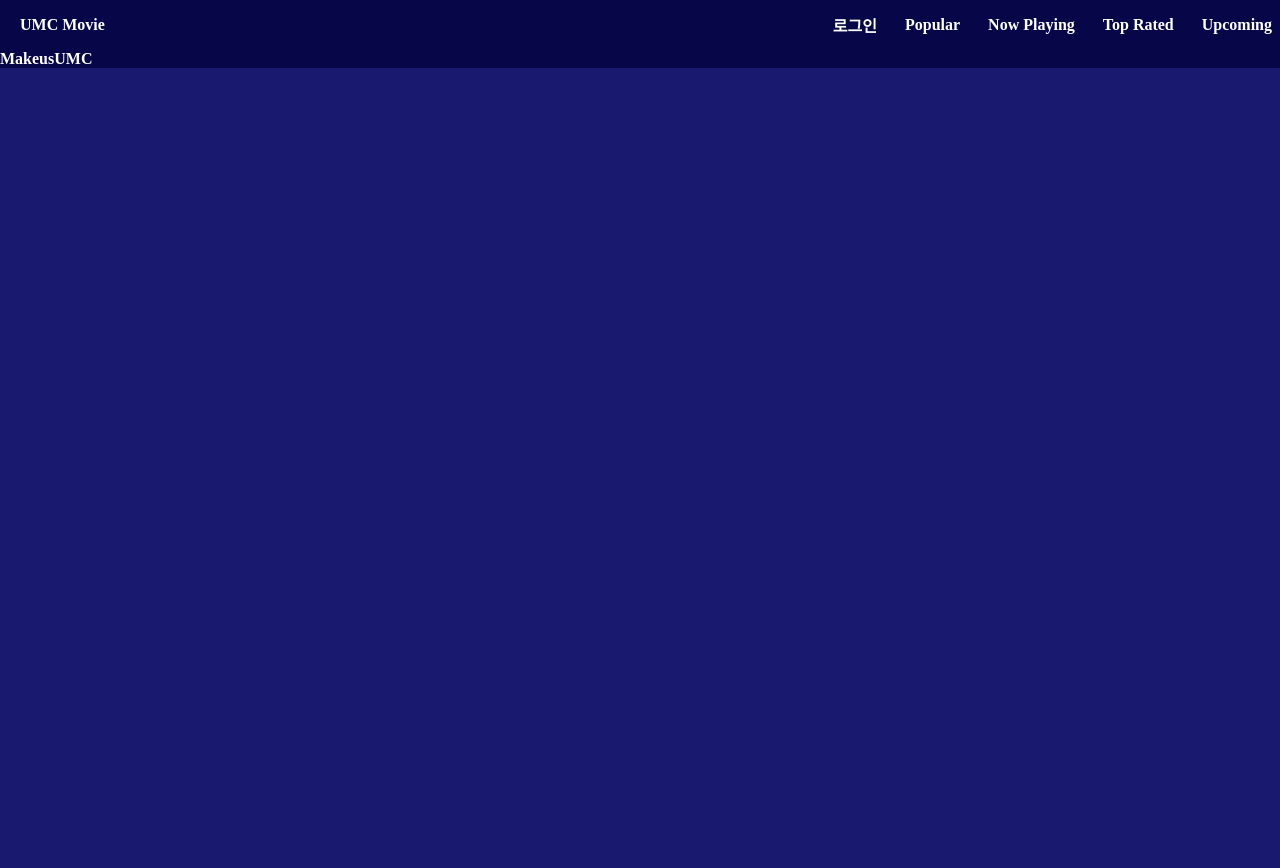
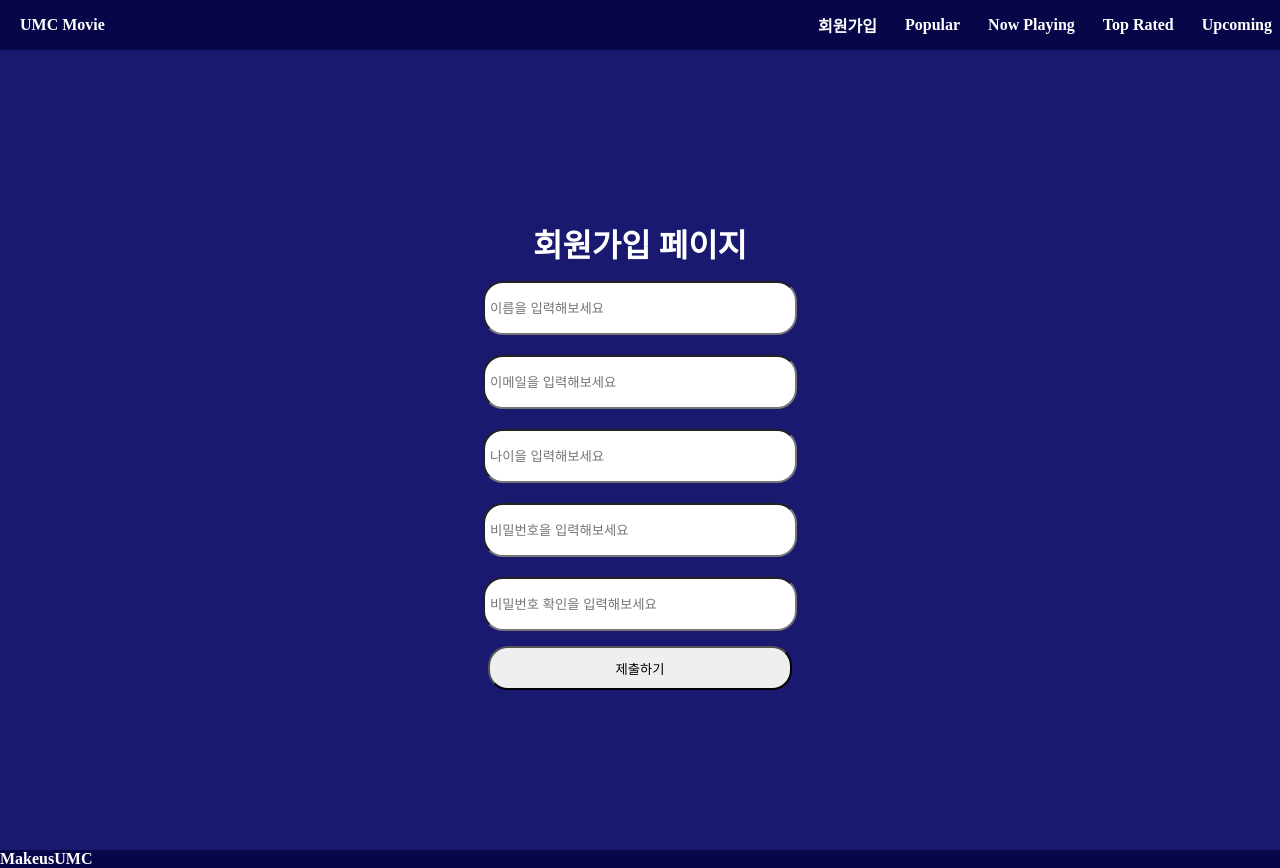
Before and after one commit to UMC-6th-study/Web-1, a React (Vite) app in the folder week3/movie-site/: page /signUp in a window 1280 px wide. Before the commit the page ends 800 px from the top, so only its background shows below. Built offline with nearby package versions, Linux system fonts and the light colour scheme.

Commit message:
week4 mission1

```diff
--- a/week3/movie-site/src/App.jsx
+++ b/week3/movie-site/src/App.jsx
@@ -11,6 +11,7 @@ import TopRatedPage from "./components/movie/TopRatedPage";
 import UpcomingPage from "./components/movie/UpcomingPage";
 import Navbar from "./components/movie/Navbar";
 import MovieDetailPage from "./components/movie/MovieDetailPage";
+import SignUpPage from "./components/movie/SignUpPage";
 function App() {
   return (
     <>
@@ -18,6 +19,7 @@ function App() {
         <Navbar />
         <Routes>
           <Route path="/" element={<MainPage />} />
+          <Route path="/signUp" element={<SignUpPage />} />
           <Route path="/popular" element={<PopularPage />} />
           <Route path="/nowPlaying" element={<NowPlayingPage />} />
           <Route path="/topRated" element={<TopRatedPage />} />
--- a/week3/movie-site/src/components/movie/Navbar.jsx
+++ b/week3/movie-site/src/components/movie/Navbar.jsx
@@ -17,7 +17,7 @@ export default function Navbar() {
   const navItems = [
     {
       to: "/signup",
-      text: stringVar,
+      text: "회원가입",
       click: () => {
         setLogOut(!logout);
       },
--- /dev/null
+++ b/week3/movie-site/src/components/movie/SignUpItem.jsx
@@ -0,0 +1,90 @@
+import { useEffect, useState } from "react";
+import styled from "styled-components";
+
+/**
+ *공백이 있는지를 검사하는 함수
+ * @param obj
+ * @returns
+ */
+function noSpace(obj) {
+  // 공백사용못하게
+  const str_space = /^\s+|\s+$/g;
+
+  if (obj.value === "") return false;
+  if (str_space.exec(obj.value)) {
+    obj.focus();
+    obj.value = obj.value.replace(/\s| /gi, ""); // 공백제거
+  }
+  return true;
+}
+
+export default function SignUpItem({
+  name,
+  checkFun,
+  changeEvent,
+  pw,
+  pwItem,
+}) {
+  const [notice, setNotice] = useState("");
+
+  return (
+    <div>
+      <Input
+        type={!pwItem ? "" : "password"}
+        onSubmit={(e) => {
+          console.log("Sdfsd");
+          const input = e.target.value;
+          console(input);
+
+          // 비밀번호 입력란이라면
+          if (pwItem && pw === null) {
+            changeEvent(input);
+          } else if (pwItem) {
+            setNotice(checkFun(pw, input));
+            return;
+          }
+
+          setNotice(checkFun(input));
+
+          // notice == "" 맞는 조건이라면 formData를 변경한다.
+          if (setNotice(checkFun(input)) === "") {
+            changeEvent(input);
+          }
+        }}
+        onChange={(e) => {
+          const input = e.target.value;
+
+          // 비밀번호 입력란이라면
+          if (pwItem && pw === null) {
+            changeEvent(input);
+          } else if (pwItem) {
+            setNotice(checkFun(pw, input));
+            return;
+          }
+
+          setNotice(checkFun(input));
+
+          // notice == "" 맞는 조건이라면 formData를 변경한다.
+          if (setNotice(checkFun(input)) === "") {
+            changeEvent(input);
+          }
+        }}
+        placeholder={`${name}을 입력해보세요`}
+      ></Input>
+      <Notice>{notice}</Notice>
+    </div>
+  );
+}
+const Input = styled.input`
+  border-radius: 20px;
+
+  width: 300px;
+  height: 40px;
+  margin: 5px;
+  padding: 5px;
+`;
+
+const Notice = styled.p`
+  color: red;
+  margin: 10px;
+`;
--- /dev/null
+++ b/week3/movie-site/src/components/movie/SignUpPage.jsx
@@ -0,0 +1,233 @@
+import styled from "styled-components";
+import { useEffect, useState } from "react";
+import SignUpItem from "./SignUpItem";
+
+/**
+ * 1. 동일한 input + notice div 스타일 컴포넌트를 만든다.
+ * 2. map 을 이용해 props만 바꾼다.
+ *  이때의 prop은 tag 이름, placeholder, checklogic, noice palceholder
+ *
+ * 제출하기 눌렀을시 -> 제어컴포넌트
+ *
+ *
+ */
+
+/**
+ *공백을 검사하는 함수
+ * @param obj
+ * @returns
+ */
+function noSpace(obj) {
+  const whitespaceRegex = /\s/;
+
+  if ((obj === "") | whitespaceRegex.test(obj)) return false;
+
+  return true;
+}
+
+function checkNameTypes(obj) {
+  // 한번더 사용,,,
+  if (noSpace(obj)) {
+    return "";
+  }
+  const innerText = "필수입력 항목입니다!";
+  return innerText;
+}
+
+function checkEmailType(obj) {
+  let innerText;
+  if (obj.includes("@") && noSpace(obj)) {
+    return "";
+  }
+
+  if (!noSpace(obj)) {
+    console.log(obj);
+    innerText = "이메일을 입력해주세요";
+    return innerText;
+  }
+  innerText = "올바른 이메일 형식이 아닙니다!";
+  return innerText;
+}
+
+function checkPWType(obj) {
+  let innerText;
+  const regex =
+    /^(?=.*[a-zA-Z])(?=.*\d)(?=.*[~@#$!%*?&])[a-zA-Z\d~@#$!%*?&]{4,12}$/;
+
+  if (regex.exec(obj)) {
+    // 올바른 비밀번호형식
+    return "";
+  }
+  if (!noSpace(obj)) {
+    innerText = "비밀번호를 입력해주세요";
+  } else if (obj.length < 4) {
+    innerText = "4자리 수 이상이어야 합니다.";
+    console.log(innerText);
+  } else if (obj.length > 12) {
+    innerText = "12자리 수 이하이어야 합니다.";
+    console.log(innerText);
+  } else innerText = "올바른 비밀번호 형식이 아닙니다.";
+
+  return innerText;
+}
+
+function checkAgeType(obj) {
+  let innerText;
+  const regex = /^[0-9]*$/;
+  if (regex.exec(obj) && parseInt(obj) >= 19) {
+    return "";
+  }
+
+  if (parseInt(obj) < 0) {
+    innerText = "나이는 양수여야합니다.";
+  } else if (parseInt(obj) < 19) {
+    innerText = "19세 이상만 사용 가능합니다.";
+  } else if (!Number.isInteger(obj)) {
+    innerText = "나이는 실수로 입력해주세요.";
+  } else {
+    innerText = "비밀번호를 입력해주세요";
+  }
+
+  return innerText;
+}
+
+function doubleCheckPW(pw, obj) {
+  let innerText;
+  if (obj === pw) {
+    innerText = "비밀번호 일치합니다.";
+    return innerText;
+  }
+  innerText = "비밀번호 일치하지 않습니다.";
+  return innerText;
+  // pw input창 value 같은지 확인해야함
+}
+
+// formData 초기값 데이터가 ""인지를 체크 => 아니라면 변화 유
+
+export default function SignUpPage() {
+  const INIT_DATA = {
+    name: "",
+    email: "",
+    age: "",
+    pw: "",
+    pwItem: "",
+  };
+  const [formData, setFormData] = useState(INIT_DATA);
+
+  const [pw, setPw] = useState("");
+
+  const handleChange = (tagName, value) => {
+    setFormData({
+      ...formData,
+      [tagName]: value,
+    });
+  };
+
+  return (
+    <>
+      <FormContainer
+        onSubmit={(e) => {
+          // 아무것도 없다면 제출 금지
+
+          if (JSON.stringify(formData) === JSON.stringify(INIT_DATA)) {
+            e.preventDefault();
+            console.log("Sdfsd");
+          }
+        }}
+      >
+        <h1 style={{ margin: "10px" }}>회원가입 페이지 </h1>
+        <SignUpItem
+          name={"이름"}
+          checkFun={checkNameTypes}
+          changeEvent={(value) => handleChange("name", value)}
+          pw={null}
+          pwItem={false}
+        />
+        <SignUpItem
+          name={"이메일"}
+          checkFun={checkEmailType}
+          changeEvent={(value) => handleChange("email", value)}
+          pw={null}
+          pwItem={false}
+        />
+        <SignUpItem
+          name={"나이"}
+          checkFun={checkAgeType}
+          changeEvent={(value) => handleChange("age", value)}
+          pw={null}
+          pwItem={false}
+        />
+        <SignUpItem
+          name={"비밀번호"}
+          checkFun={checkPWType}
+          changeEvent={(value) => {
+            handleChange("pw", value);
+            setPw(value);
+          }}
+          pw={null}
+          pwItem={true}
+        />
+        <SignUpItem
+          name={"비밀번호 확인"}
+          checkFun={doubleCheckPW}
+          changeEvent={(value) => {
+            handleChange("checkPw", value);
+          }}
+          pw={pw}
+          pwItem={true}
+        />
+        <Button>제출하기</Button>
+      </FormContainer>
+    </>
+  );
+}
+
+const FormContainer = styled.form`
+  display: flex;
+  flex-direction: column;
+  align-items: center;
+  justify-content: center;
+  height: 100%;
+
+  /* background: white; */
+`;
+
+const Button = styled.button`
+  border-radius: 20px;
+
+  width: 300px;
+  height: 40px;
+`;
+
+// const itemList = [
+//   {
+//     idTag: "이름",
+//     checkLogic: () => {
+//       console.log("hey");
+//     },
+//   },
+//   {
+//     idTag: "이름",
+//     checkLogic: () => {
+//       console.log("hey");
+//     },
+//   },
+//   {
+//     idTag: "이름",
+//     checkLogic: () => {
+//       console.log("hey");
+//     },
+//   },
+//   {
+//     idTag: "이름",
+//     checkLogic: () => {
+//       console.log("hey");
+//     },
+//   },
+//   {
+//     idTag: "이름",
+//     checkLogic: () => {
+//       console.log("hey");
+//     },
+//   },
+// ];
```
Also changed, not shown: week3/movie-site/src/components/movie/checkfunc.js (added), 1 other file (tests, documents, lock files or other folders).
